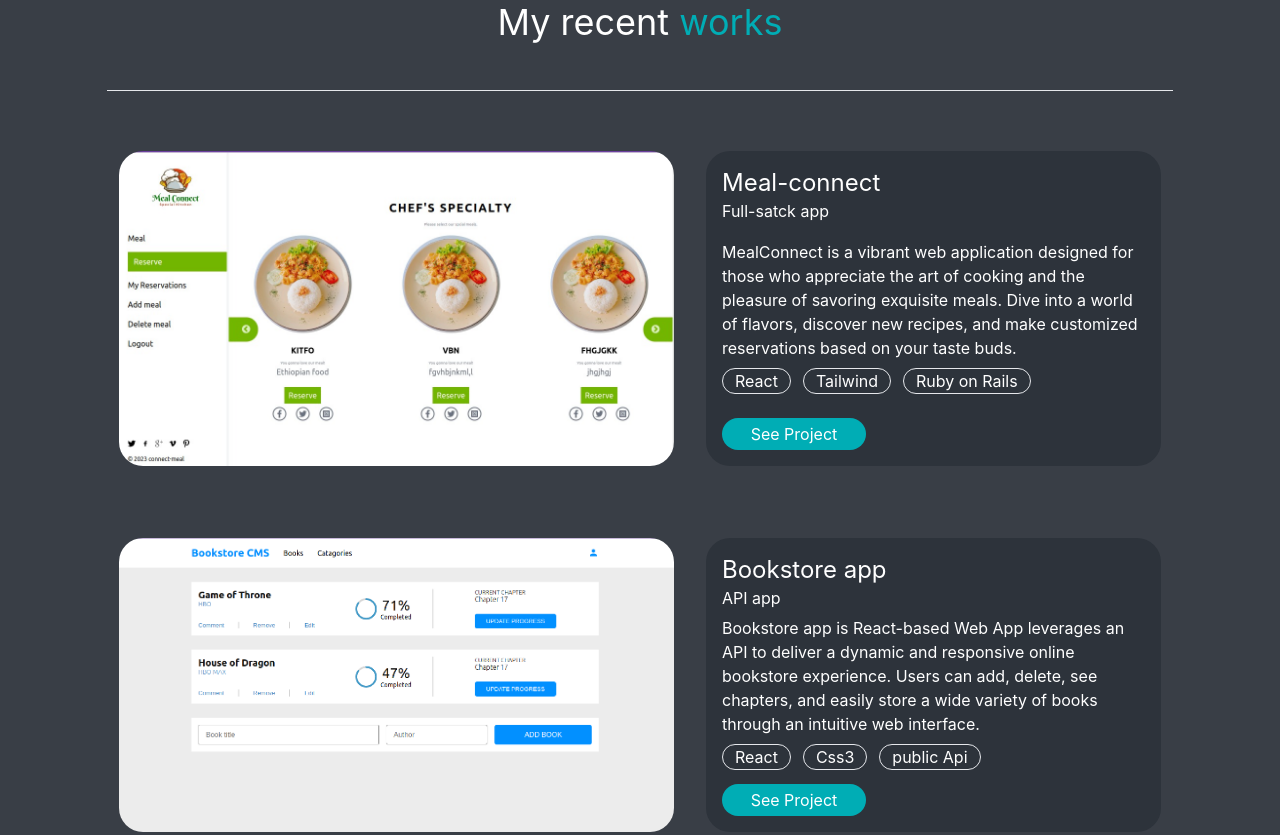
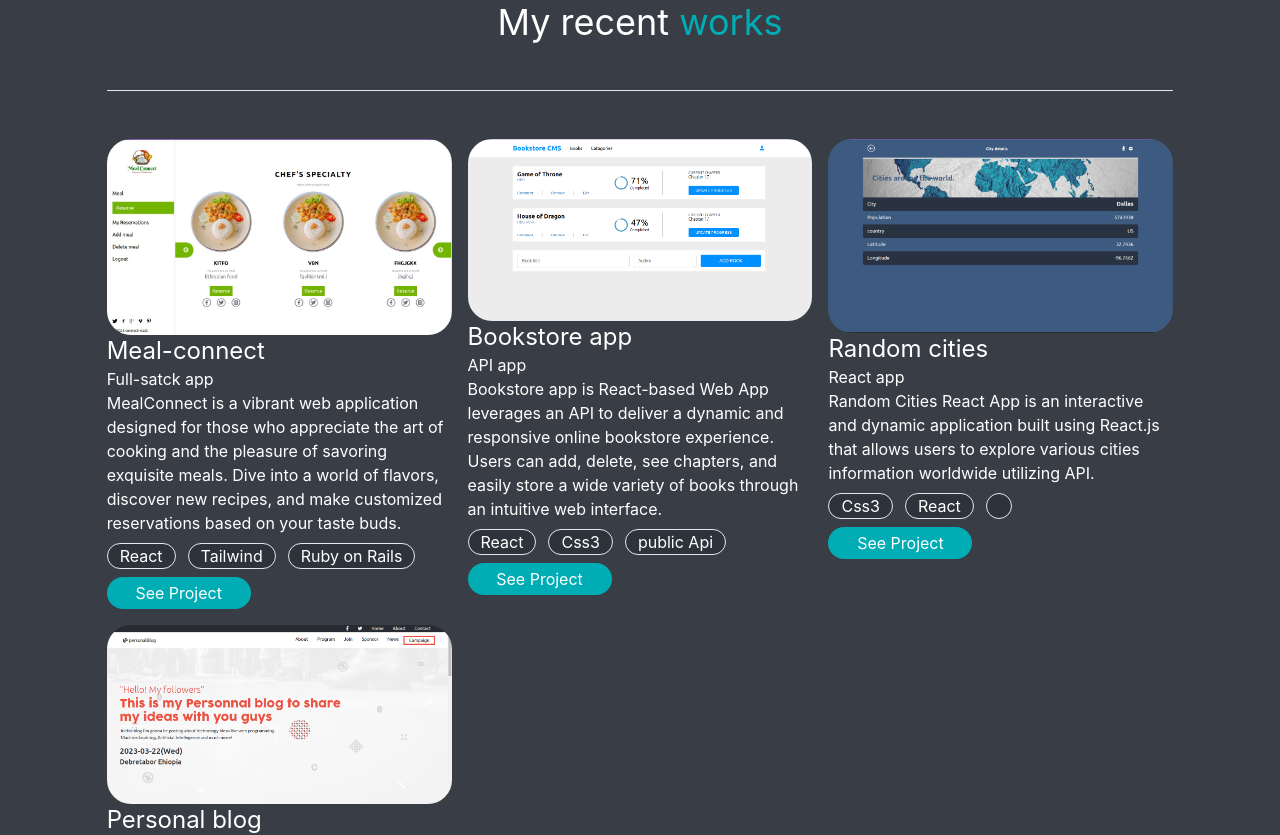
Before and after one commit to BranBayou/portfolio, a React (Create React App) app: page / in a window 1280 px wide. Shown: the part 2740-3575 px from the top of the page. Built offline with nearby package versions, Linux system fonts and the light colour scheme.

Commit message:
Add grid to works section

```diff
--- a/src/components/works/Showcase.jsx
+++ b/src/components/works/Showcase.jsx
@@ -3,13 +3,13 @@
 
 const Showcase = () => {
   return (
-    <div className="h-max w-full flex flex-col gap-12">
+    <div className="w-full grid grid-cols-1 sm:grid-cols-1 md:grid-cols-2 ib:grid-cols-3  gap-4">
       {Constant.map((data, index) => (
-        <div key={index} className={`h-2/5 flex flex-col md:flex-row gap-8 p-3 w-full`}>
-          <div className="imgDiv w-full md:w-fif">
+        <div key={index} className={``}>
+          <div className="">
             <img src={data.img[0]} className="w-full rounded-3xl" alt="img" />
           </div>
-          <div className="w-full md:w-fof flex flex-col justify-between rounded-3xl bg-darkt p-4">
+          <div className="">
             <div>
               <h1 className="text-2xl">{data.title}</h1>
               <p>{data.shortDes}</p>
--- a/tailwind.config.js
+++ b/tailwind.config.js
@@ -19,6 +19,9 @@
       fontSize: {
         xxs: '.5rem',
       },
+      screens: {
+        ib: '900px',
+      },
     },
   },
   plugins: [],
```
